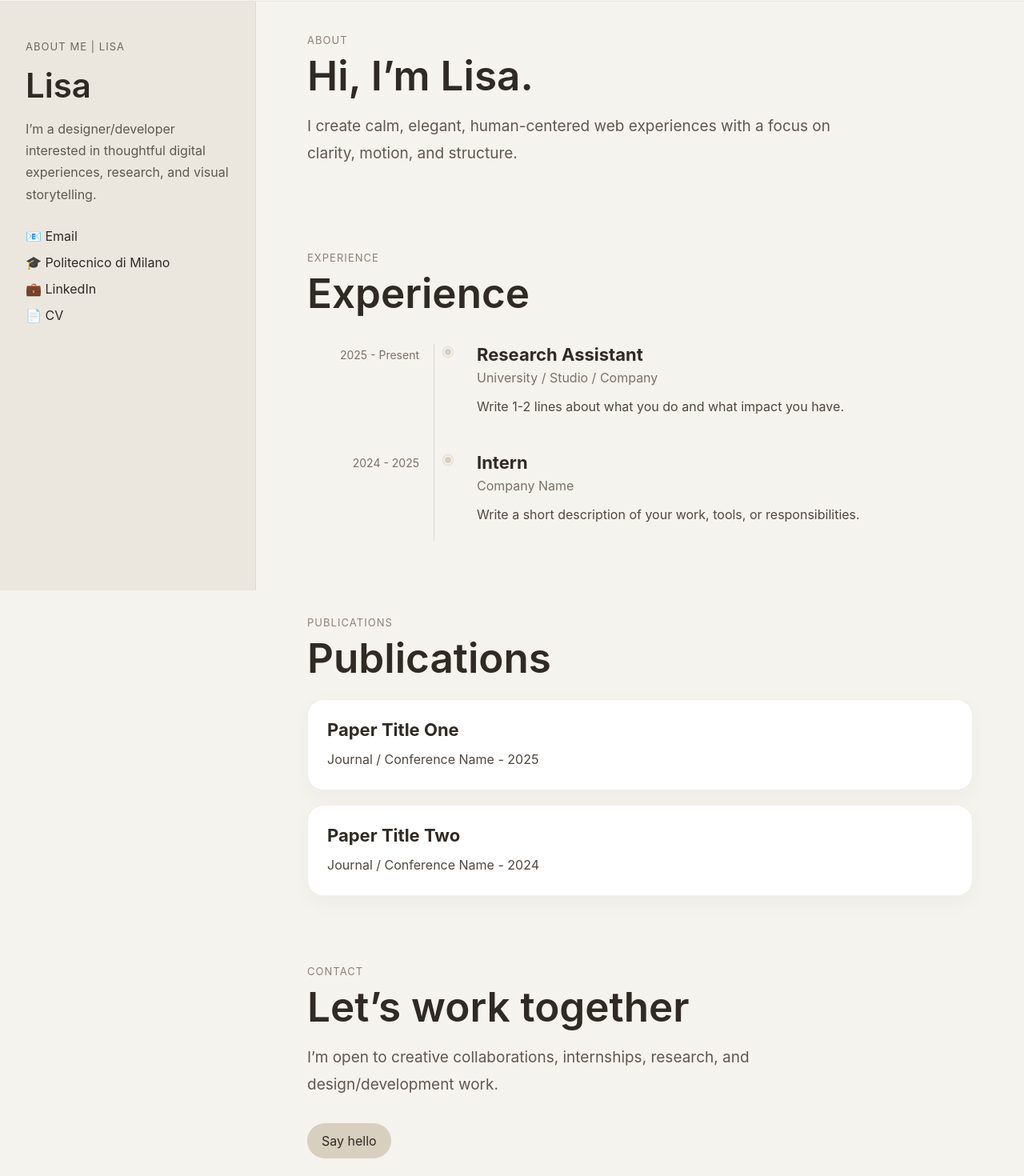
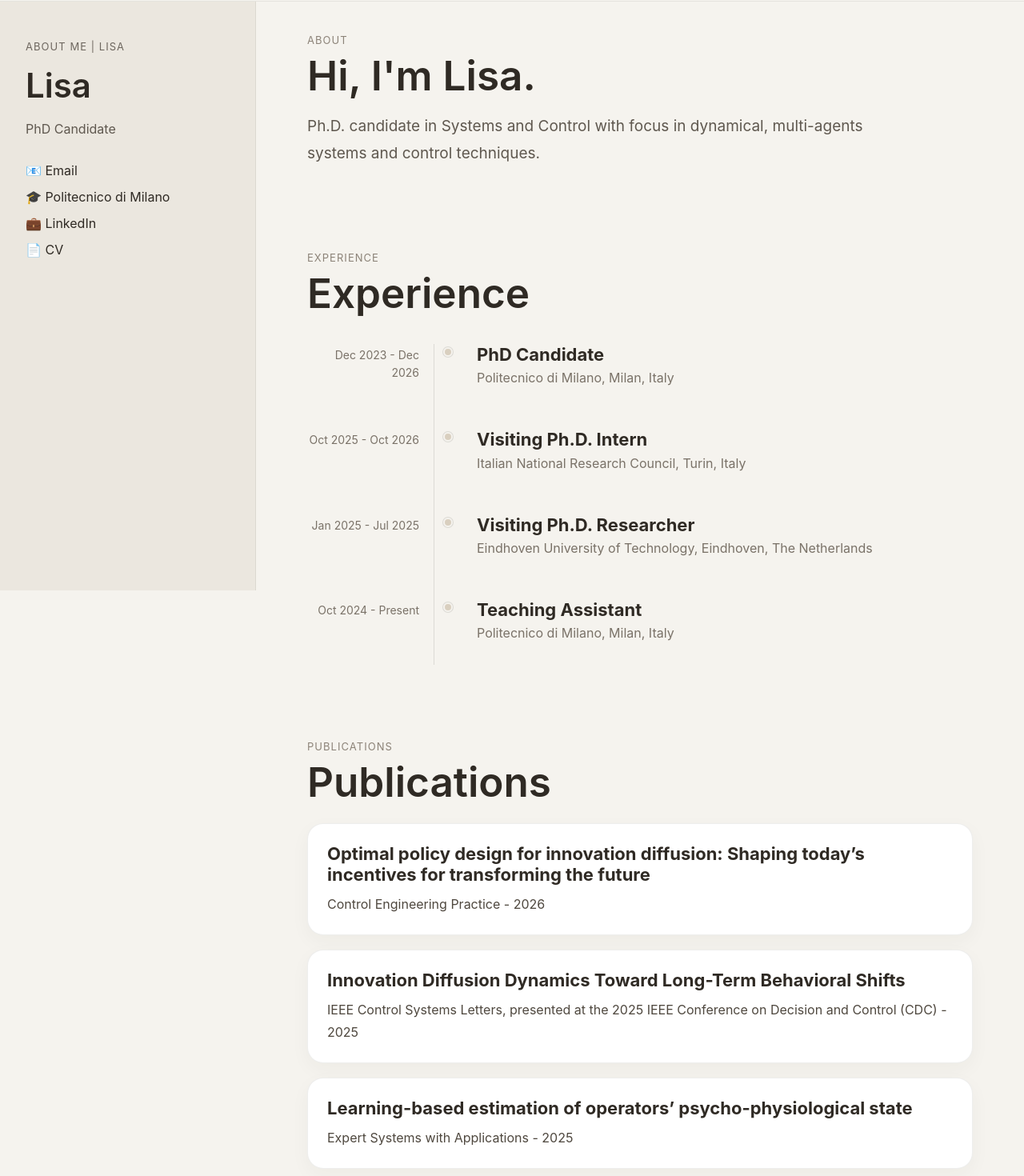
Before and after one commit to LisaPi1/my-portfolio, a React (Vite) app: page / in a window 1280 px wide. Shown: the part 62-1532 px from the top of the page at 80% size. Built offline with nearby package versions, Linux system fonts and the light colour scheme.

Commit message:
informations persolani

```diff
--- a/src/App.jsx
+++ b/src/App.jsx
@@ -2,32 +2,50 @@ import "./App.css";
 
 const experiences = [
   {
-    role: "Research Assistant",
-    place: "University / Studio / Company",
-    date: "2025 - Present",
-    text: "Write 1-2 lines about what you do and what impact you have."
+    role: "PhD Candidate",
+    place: "Politecnico di Milano, Milan, Italy",
+    date: "Dec 2023 - Dec 2026",
+    text: ""
   },
   {
-    role: "Intern",
-    place: "Company Name",
-    date: "2024 - 2025",
-    text: "Write a short description of your work, tools, or responsibilities."
+    role: "Visiting Ph.D. Intern",
+    place: "Italian National Research Council, Turin, Italy",
+    date: "Oct 2025 - Oct 2026",
+    text: ""
+  },
+  {
+    role: "Visiting Ph.D. Researcher",
+    place: "Eindhoven University of Technology, Eindhoven, The Netherlands",
+    date: "Jan 2025 - Jul 2025",
+    text: ""
+  },
+  {
+    role: "Teaching Assistant",
+    place: "Politecnico di Milano, Milan, Italy",
+    date: "Oct 2024 - Present",
+    text: ""
   }
 ];
 
 const publications = [
-  {
-    title: "Paper Title One",
-    journal: "Journal / Conference Name",
-    year: "2025",
-    link: "https://example.com"
+    {
+    title: "Optimal policy design for innovation diffusion: Shaping today’s incentives for transforming the future",
+    journal: "Control Engineering Practice",
+    year: "2026",
+    link: "https://www.sciencedirect.com/science/article/pii/S096706612600198X"
   },
   {
-    title: "Paper Title Two",
-    journal: "Journal / Conference Name",
-    year: "2024",
-    link: "https://example.com"
-  }
+    title: "Innovation Diffusion Dynamics Toward Long-Term Behavioral Shifts",
+    journal: "IEEE Control Systems Letters, presented at the 2025 IEEE Conference on Decision and Control (CDC)",
+    year: "2025",
+    link: "https://ieeexplore.ieee.org/abstract/document/11029080"
+  },
+  {
+    title: "Learning-based estimation of operators’ psycho-physiological state",
+    journal: "Expert Systems with Applications",
+    year: "2025",
+    link: "https://www.sciencedirect.com/science/article/pii/S0957417425007195"
+  },
 ];
 
 export default function App() {
@@ -48,8 +66,7 @@ export default function App() {
             <p className="small-label">About me | Lisa</p>
             <h1>Lisa</h1>
             <p className="intro">
-              I’m a designer/developer interested in thoughtful digital experiences,
-              research, and visual storytelling.
+              PhD Candidate
             </p>
 
             <nav className="contact-list">
@@ -68,10 +85,9 @@ export default function App() {
         <main className="content">
           <section className="section hero-section" id="about">
             <p className="section-tag">About</p>
-            <h2>Hi, I’m Lisa.</h2>
+            <h2>Hi, I'm Lisa.</h2>
             <p className="lead">
-              I create calm, elegant, human-centered web experiences with a focus on
-              clarity, motion, and structure.
+             Ph.D. candidate in Systems and Control with focus in dynamical, multi-agents systems and control techniques.
             </p>
           </section>
 
@@ -122,11 +138,10 @@ export default function App() {
             <p className="section-tag">Contact</p>
             <h2>Let’s work together</h2>
             <p className="lead">
-              I’m open to creative collaborations, internships, research, and
-              design/development work.
+              I’m open to collaborations.
             </p>
-            <a className="button-link" href="mailto:you@example.com">
-              Say hello
+            <a className="button-link" href="mailto:lisa.piccinin@polimi.it">
+              Contact me!
             </a>
           </section>
         </main>
```
